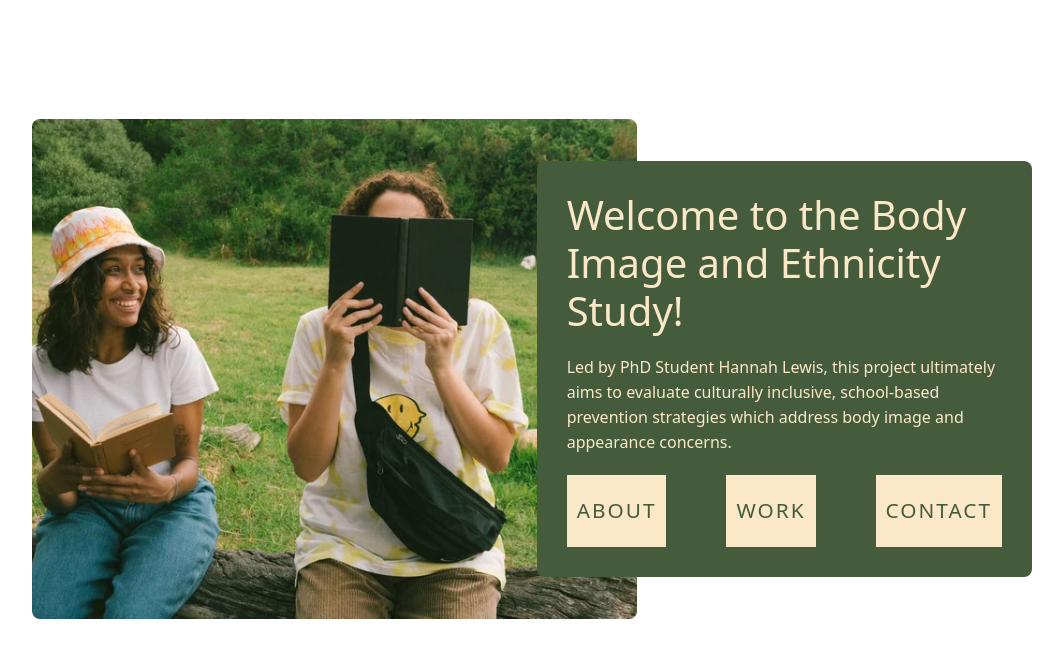
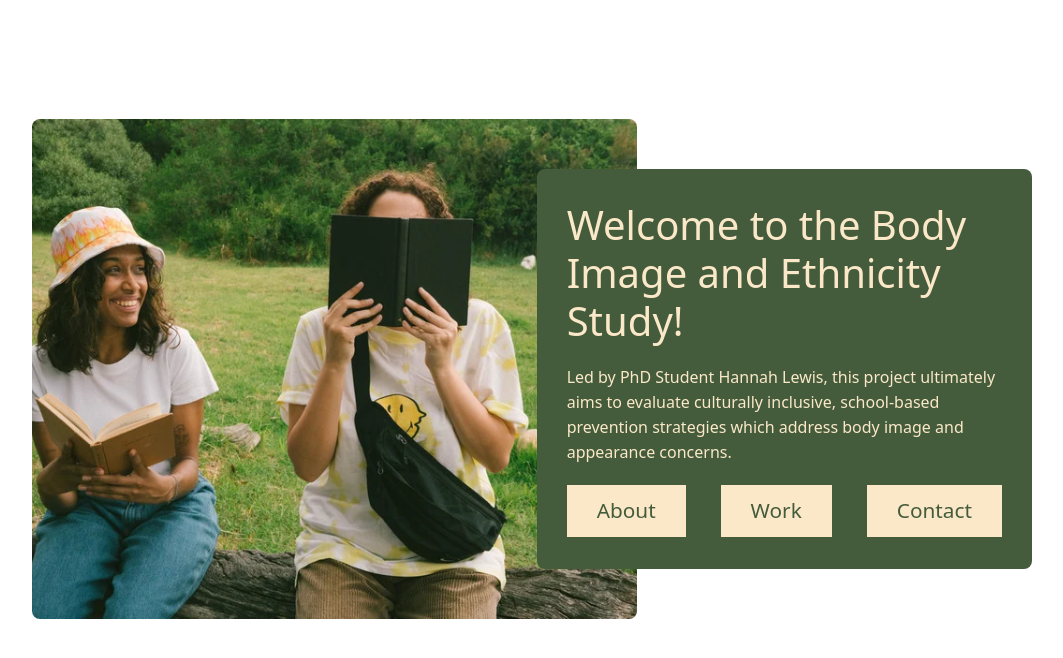
Before and after one commit to davidr49/body-image-study, a Flask app: page / in a window 1280 px wide. Shown: the part 56-714 px from the top of the page, without its empty margins (108-1171 px from the left). Run offline with Flask 2, Linux system fonts and the light colour scheme; some libraries are stand-ins or nearby versions.

Commit message:
links added

```diff
--- a/static/styles.css
+++ b/static/styles.css
@@ -80,12 +80,11 @@ section{
 
 .right a{
   text-decoration: none;
-  text-transform: uppercase;
   background-color: #FAE8C8;
   color: #445C3C;
-  padding:20px 10px;
+  padding:10px 30px;
   display: inline-block;
-  letter-spacing: 2px;
+  font-size: 1.3rem;
 }
 
 .right a:hover{
```
